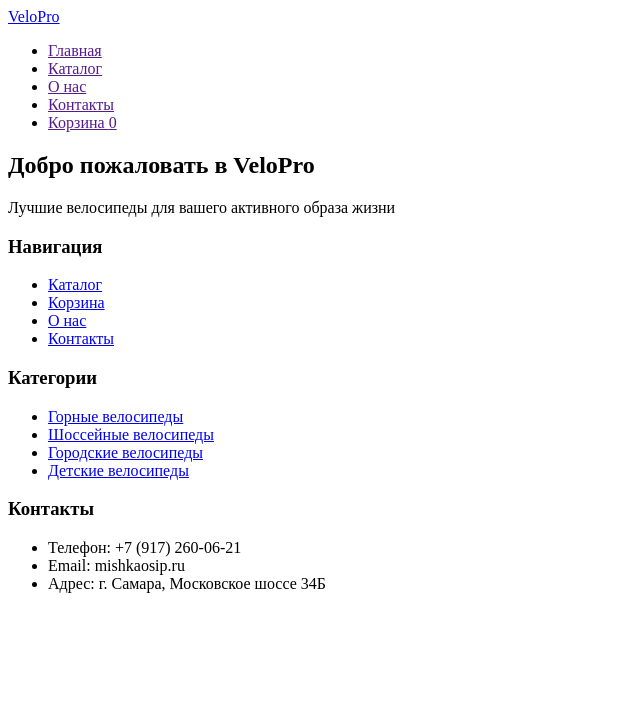
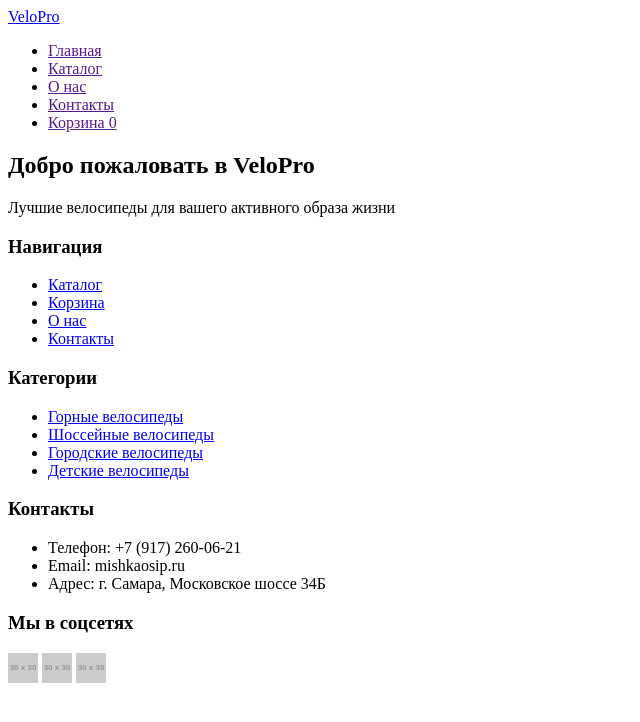
Before and after one commit to algorithm-ssau/Team1_6302, a plain HTML site: page index.html in a window 1280 px wide. Shown: the whole page, without its empty margins (0-640 px from the left). Drawn offline with Linux system fonts and the light colour scheme; placeholder pictures from the web are drawn by us.

Commit message:
добавил соцсети в контактах

```diff
--- a/index.html
+++ b/index.html
@@ -1,5 +1,5 @@
 <!DOCTYPE html>
-<html lang="ru">
+<html lang="en">
 <head>
     <meta charset="UTF-8">
     <meta name="viewport" content="width=device-width, initial-scale=1.0">
@@ -60,6 +60,14 @@
                     <li>Адрес: г. Самара, Московское шоссе 34Б</li>
                 </ul>
             </div>
+            <div class="footer-section">
+                <h3>Мы в соцсетях</h3>
+                <div class="social-links">
+                    <a href="#"><img src="https://via.placeholder.com/30" alt="VK"></a>
+                    <a href="#"><img src="https://via.placeholder.com/30" alt="Telegram"></a>
+                    <a href="#"><img src="https://via.placeholder.com/30" alt="YouTube"></a>
+                </div>
+            </div>
         </div>
     </footer>
 </body>
```
